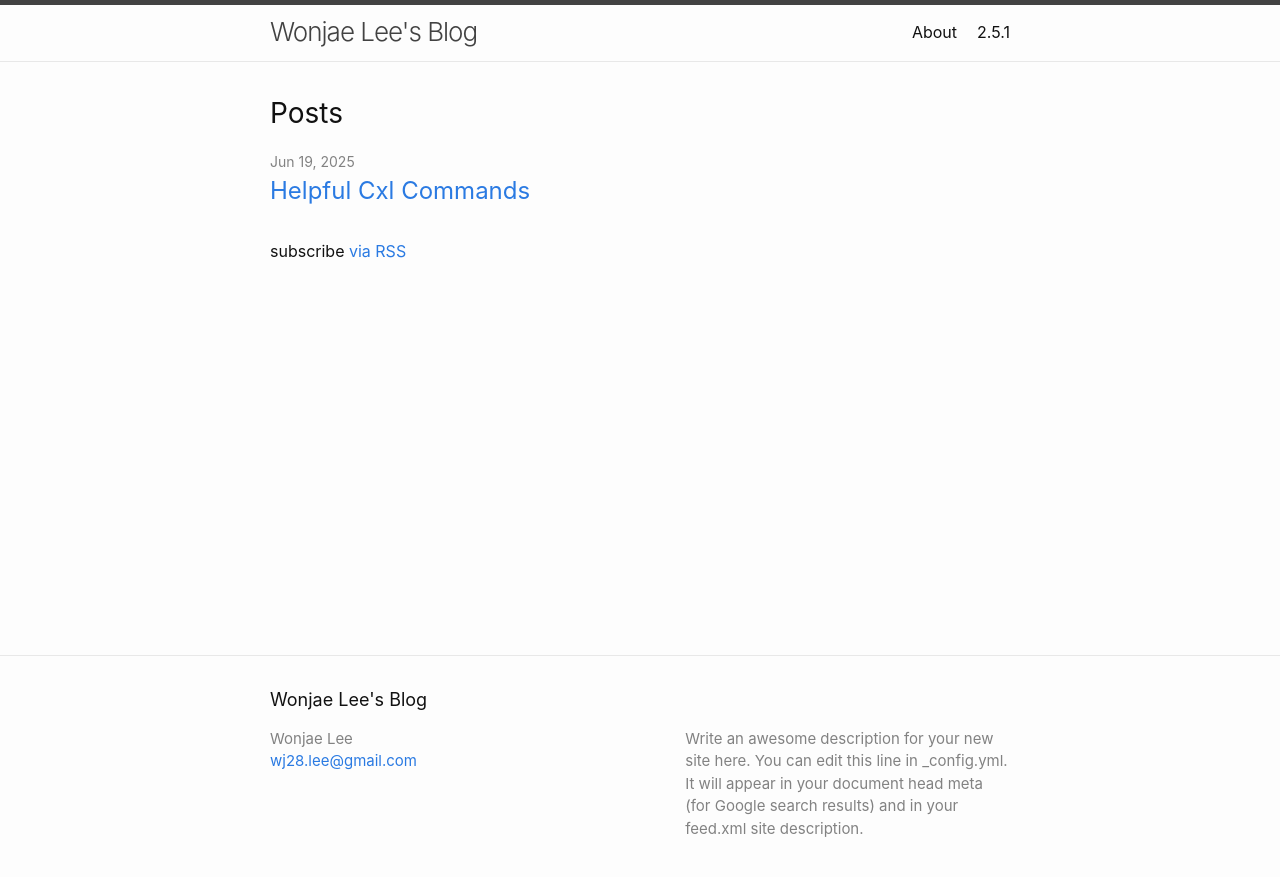
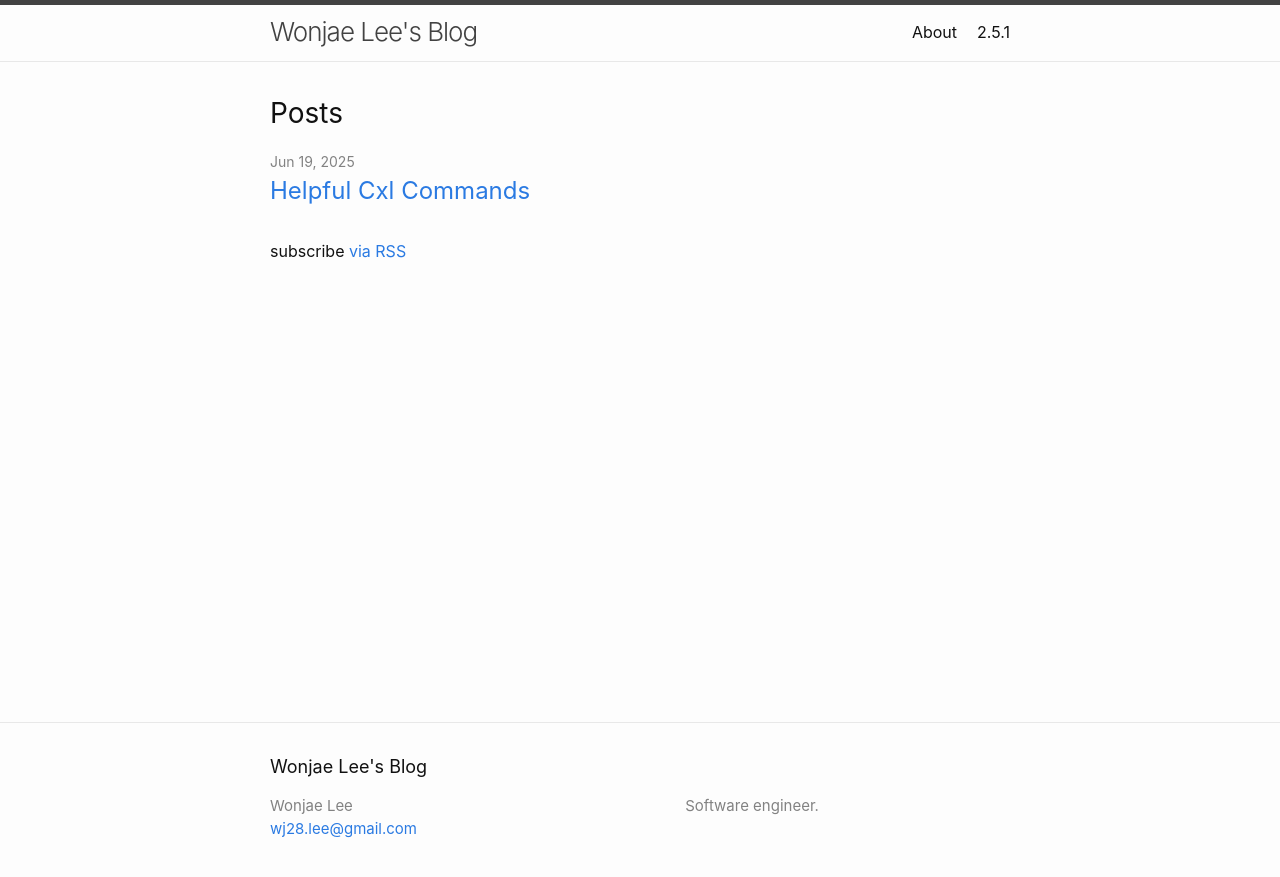
Before and after one commit to wj28lee/wj28lee.github.io, a Jekyll site: the page built from index.md, in a window 1280 px wide. Shown: the top 877 px of the page. Built offline with Jekyll 4.4.1, drawn with Linux system fonts in a browser that asks for light colours.

Commit message:
Update blog's description
Signed-off-by: root <Wonjae Lee>

```diff
--- a/_config.yml
+++ b/_config.yml
@@ -2,9 +2,7 @@ title: Wonjae Lee's Blog
 author: Wonjae Lee
 email: wj28.lee@gmail.com
 description: > # this means to ignore newlines until "twitter_username:"
-  Write an awesome description for your new site here. You can edit this
-  line in _config.yml. It will appear in your document head meta (for
-  Google search results) and in your feed.xml site description.
+  Software engineer.
 
 # social links
 # twitter_username: jekyllrb
```
